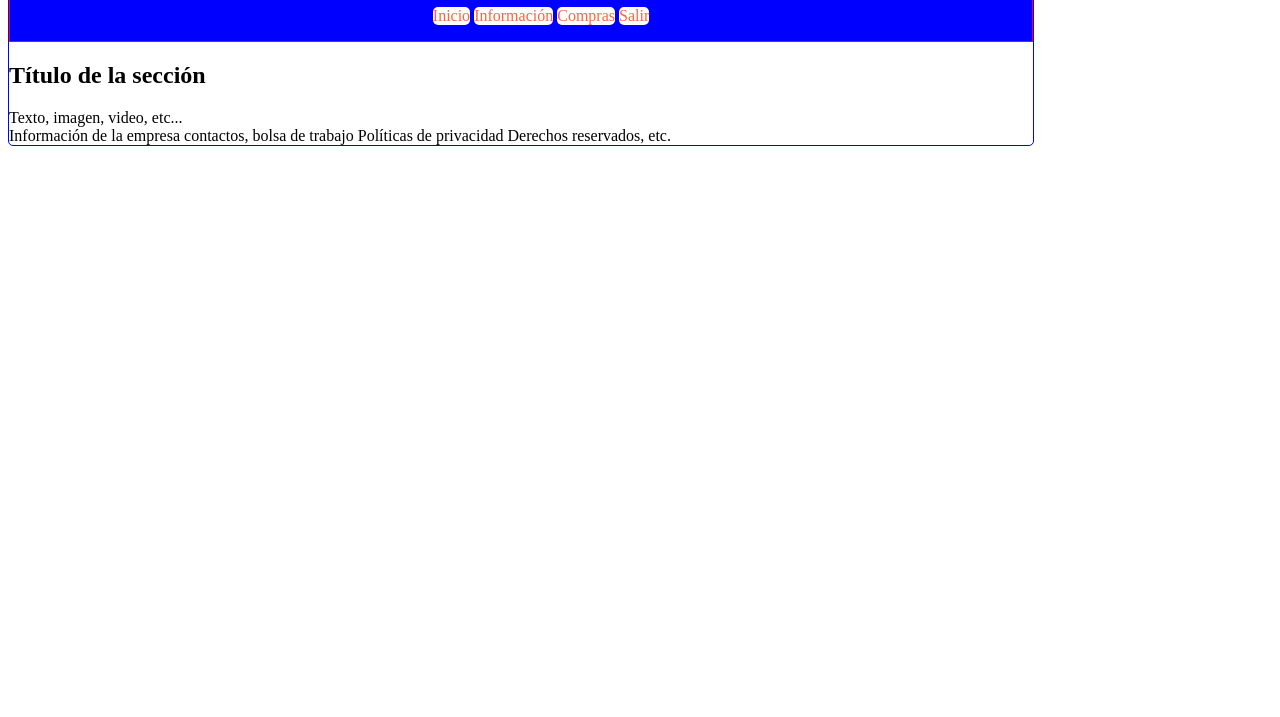
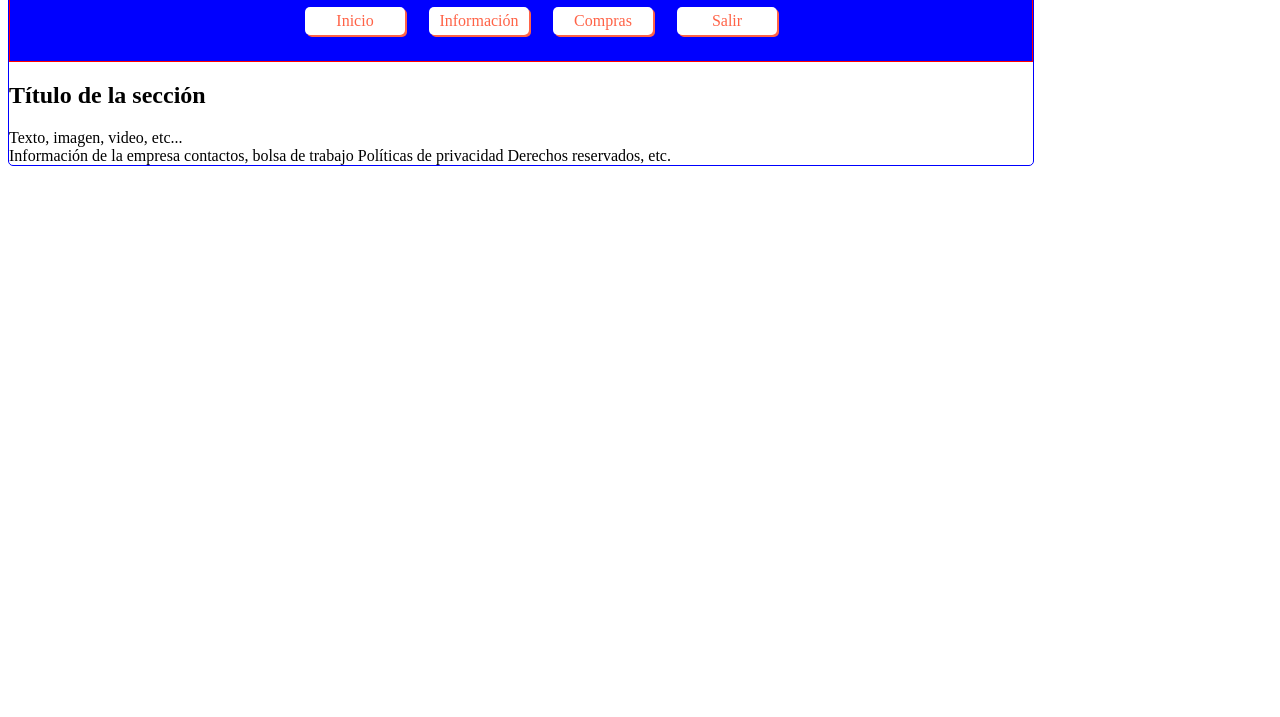
Before and after one commit to Ulises309/pw2163, a plain HTML site: page primerHTML5.html in a window 1280 px wide. Shown: the part 83-800 px from the top of the page. Drawn offline with Linux system fonts and the light colour scheme.

Commit message:
Margin y Padding

```diff
--- a/css/estilos.css
+++ b/css/estilos.css
@@ -16,14 +16,26 @@ header
 	background: blue; /*Fondo*/
 	color: white; /*Letras*/
 	text-align: center; /*Alineacion de texto*/
+	padding: 0px 0px 10px 0px;
 }
 
 header nav ul li
 {
 	/*border: 1px solid yellow;*/
-	background: white;
+	background: white; /*Color de fondo*/
 	display: inline-block; /*Desplegado que rompe el modelo de caja*/
-	color: tomato;
+	color: tomato; /*Color de texto*/
 	border-radius: 5px;
+	box-shadow: 2px 2px;
+	width: 80px; /*Ancho del boton*/
+	/*padding: (global)|(vertical horizontal)|(arriba derecha abajo izquierda);*/
+	padding: 5px 10px; /*Agrando los botones*/
+	/*margin: (global)|(vertical horizontal)|(arriba derecha abajo izquierda);*/
+	margin: 0px 10px; /*Separo las cajas*/
+}
 
+header nav ul li:hover
+{
+	background: black;
+	color: white;
 }
```
